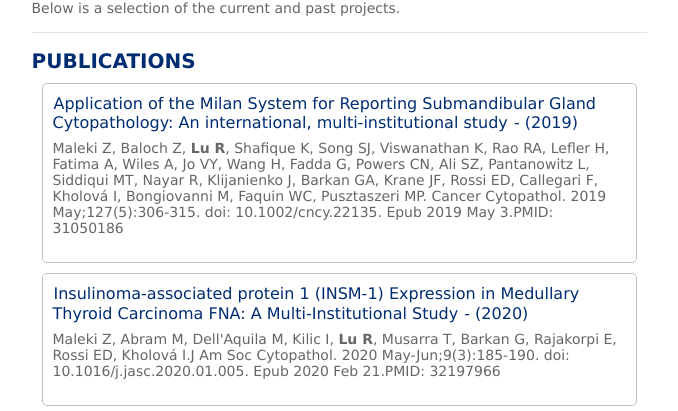
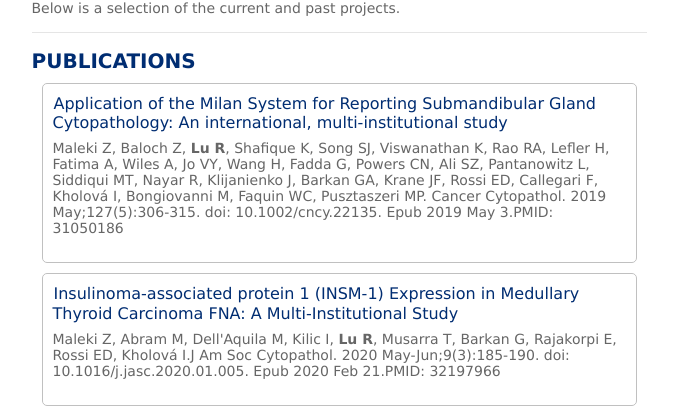
Before and after one commit to ryanlu41/ryanlu41.github.io, a Jekyll site: the page built from projects/index.html, in a window 1280 px wide. Shown: the part 226-637 px from the top of the page, without its empty margins (301-979 px from the left). Built offline with Jekyll 4.4.1, drawn with Linux system fonts in a browser that asks for light colours.

Commit message:
removed some dates

```diff
--- a/projects/index.html
+++ b/projects/index.html
@@ -18,11 +18,11 @@ title: Ryan Lu - Projects
 
 		<h3>PUBLICATIONS</h3>
 		<div class="project-item">
-			<h4><a href="https://onlinelibrary.wiley.com/doi/abs/10.1002/cncy.22135">Application of the Milan System for Reporting Submandibular Gland Cytopathology: An international, multi‐institutional study</a> - (2019)</h4>
+			<h4><a href="https://onlinelibrary.wiley.com/doi/abs/10.1002/cncy.22135">Application of the Milan System for Reporting Submandibular Gland Cytopathology: An international, multi‐institutional study</a></h4>
 			<p>Maleki Z, Baloch Z, <b>Lu R</b>, Shafique K, Song SJ, Viswanathan K, Rao RA, Lefler H, Fatima A, Wiles A, Jo VY, Wang H, Fadda G, Powers CN, Ali SZ, Pantanowitz L, Siddiqui MT, Nayar R, Klijanienko J, Barkan GA, Krane JF, Rossi ED, Callegari F, Kholová I, Bongiovanni M, Faquin WC, Pusztaszeri MP. Cancer Cytopathol. 2019 May;127(5):306-315. doi: 10.1002/cncy.22135. Epub 2019 May 3.PMID: 31050186</p>
 		</div>
 		<div class="project-item">
-			<h4><a href="https://www.sciencedirect.com/science/article/pii/S2213294520300326">Insulinoma-associated protein 1 (INSM-1) Expression in Medullary Thyroid Carcinoma FNA: A Multi-Institutional Study</a> - (2020)</h4>
+			<h4><a href="https://www.sciencedirect.com/science/article/pii/S2213294520300326">Insulinoma-associated protein 1 (INSM-1) Expression in Medullary Thyroid Carcinoma FNA: A Multi-Institutional Study</a></h4>
 			<p>Maleki Z, Abram M, Dell'Aquila M, Kilic I, <b>Lu R</b>, Musarra T, Barkan G, Rajakorpi E, Rossi ED, Kholová I.J Am Soc Cytopathol. 2020 May-Jun;9(3):185-190. doi: 10.1016/j.jasc.2020.01.005. Epub 2020 Feb 21.PMID: 32197966</p>
 		</div>
 		<hr>
```
